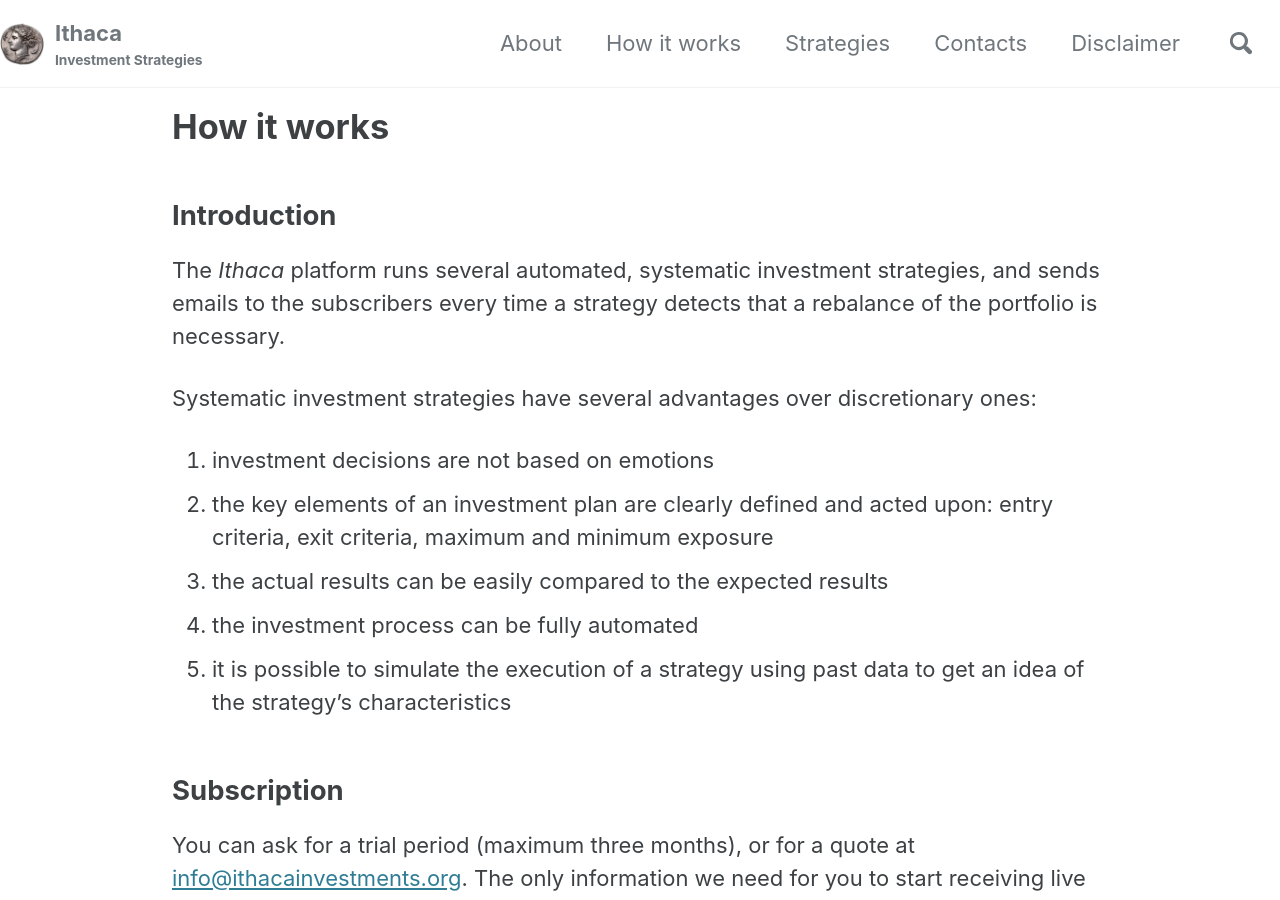
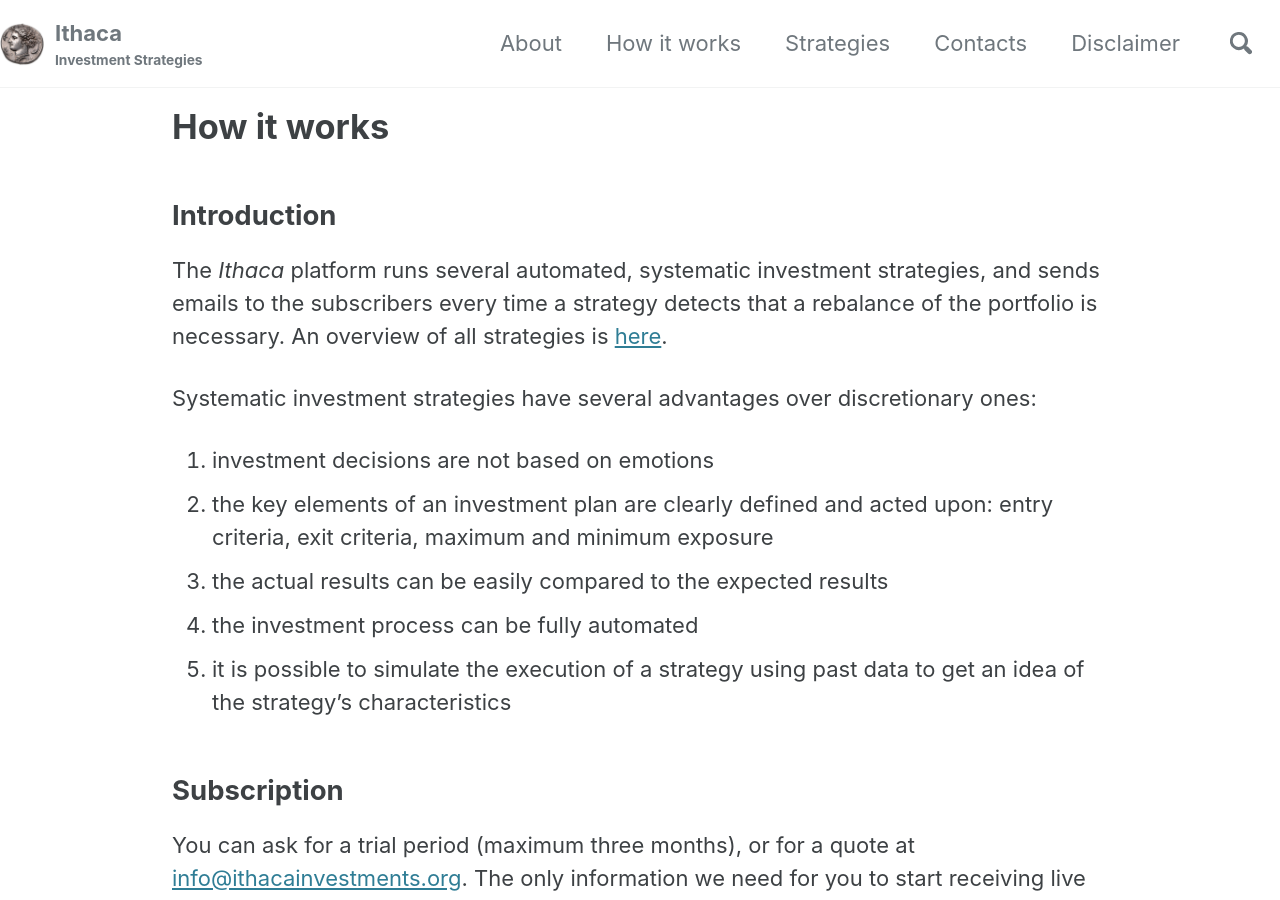
Before and after one commit to IthacaResearch/ithacaresearch.github.io, a Jekyll site: the page built from category/how-it-works.md, in a window 1280 px wide and 900 px high. Built offline with Jekyll 4.4.1, drawn with Linux system fonts in a browser that asks for light colours; cached includes are drawn as plain includes.

Commit message:
Update how-it-works.md

```diff
--- a/category/how-it-works.md
+++ b/category/how-it-works.md
@@ -5,7 +5,7 @@ sidebar_sort_order: 800
 ---
 
 ## Introduction
-The _Ithaca_ platform runs several automated, systematic investment strategies, and sends emails to the subscribers every time a strategy detects that a rebalance of the portfolio is necessary.
+The _Ithaca_ platform runs several automated, systematic investment strategies, and sends emails to the subscribers every time a strategy detects that a rebalance of the portfolio is necessary. An overview of all strategies is [here](/category/strategies).
 
 Systematic investment strategies have several advantages over discretionary ones:
 1. investment decisions are not based on emotions
```
